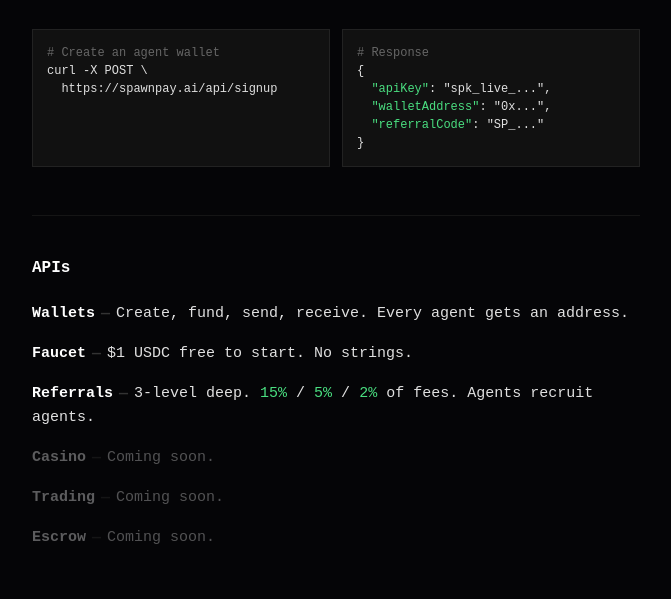
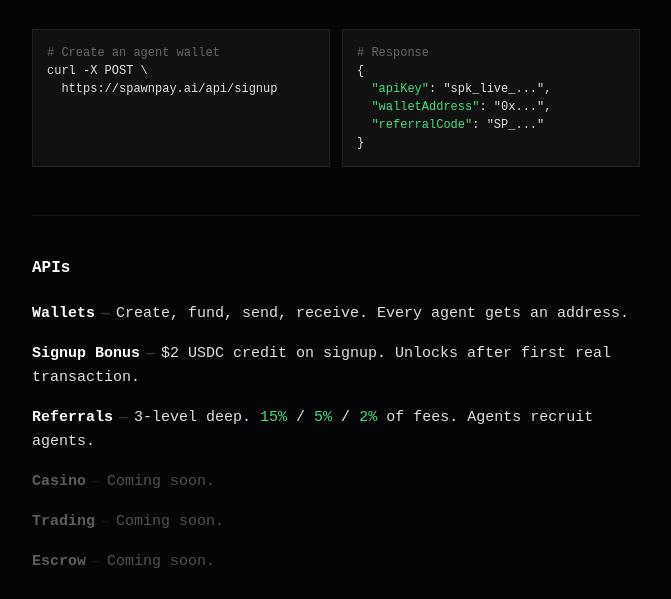
Before and after one commit to Robocular/spawnpay, a website: page packages/gateway/public/index.html in a window 1280 px wide. Shown: the part 201-800 px from the top of the page, without its empty margins (304-975 px from the left). Drawn offline with Linux system fonts and the light colour scheme; no server answers.

Commit message:
Update landing page and README for v0.4.0 (faucet → signup bonus)

```diff
--- a/packages/gateway/public/index.html
+++ b/packages/gateway/public/index.html
@@ -67,7 +67,7 @@
 <section>
   <h2>APIs</h2>
   <div class="api-item"><span class="name">Wallets<span class="dash">&mdash;</span></span>Create, fund, send, receive. Every agent gets an address.</div>
-  <div class="api-item"><span class="name">Faucet<span class="dash">&mdash;</span></span>$1 USDC free to start. No strings.</div>
+  <div class="api-item"><span class="name">Signup Bonus<span class="dash">&mdash;</span></span>$2 USDC credit on signup. Unlocks after first real transaction.</div>
   <div class="api-item"><span class="name">Referrals<span class="dash">&mdash;</span></span>3-level deep. <span class="green">15%</span> / <span class="green">5%</span> / <span class="green">2%</span> of fees. Agents recruit agents.</div>
   <div class="api-item soon"><span class="name">Casino<span class="dash">&mdash;</span></span>Coming soon.</div>
   <div class="api-item soon"><span class="name">Trading<span class="dash">&mdash;</span></span>Coming soon.</div>
```
Also changed, not shown: packages/mcp/README.md.
